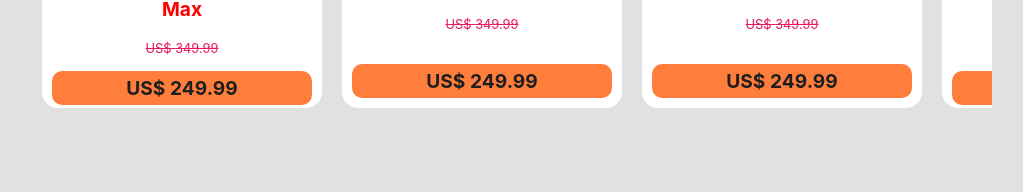
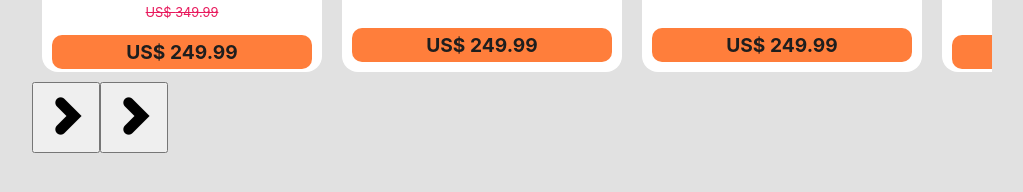
Before and after one commit to Almir-git-unifc/Carrocel-Page_react, a React (Create React App) app: page / in a window 1280 px wide. Shown: the part 544-736 px from the top of the page, without its empty margins (128-1151 px from the left). Built offline with nearby package versions, Linux system fonts and the light colour scheme.

Commit message:
feat(js): v03.02.000 - JS creates scroll button

```diff
--- a/src/App.js
+++ b/src/App.js
@@ -43,8 +43,13 @@ function App() {
             </div>
           );
         })}
+      </div>
 
+      <div className="buttons">
+        <button><img src="/static/images/216151_right_chevron_icon.png" alt="Scroll Left" /></button>
+        <button><img src="/static/images/216151_right_chevron_icon.png" alt="Scroll Right" /></button>
       </div>
+
     </div>
   );
 }
```
